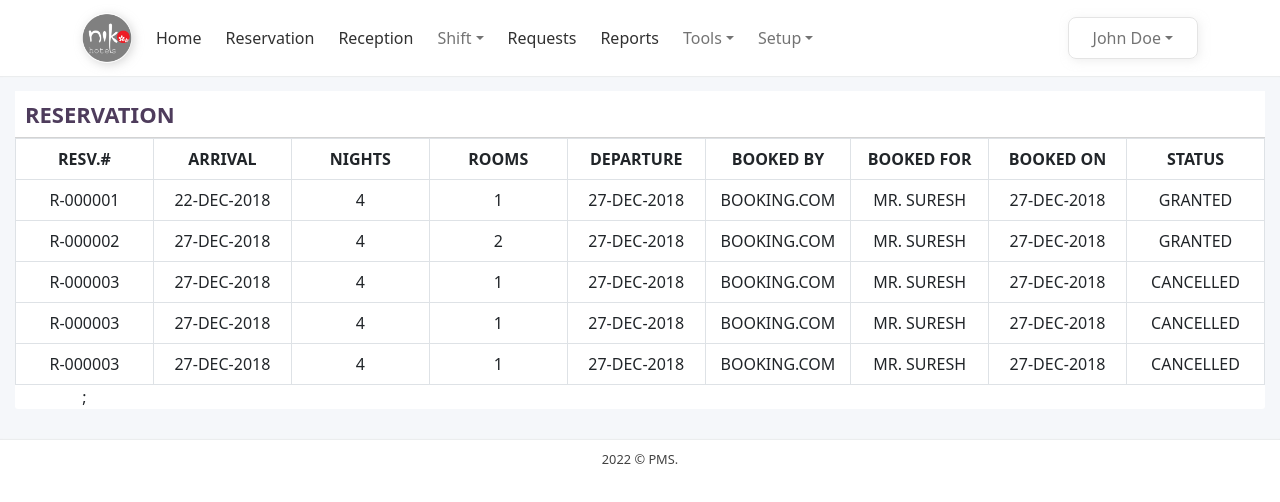
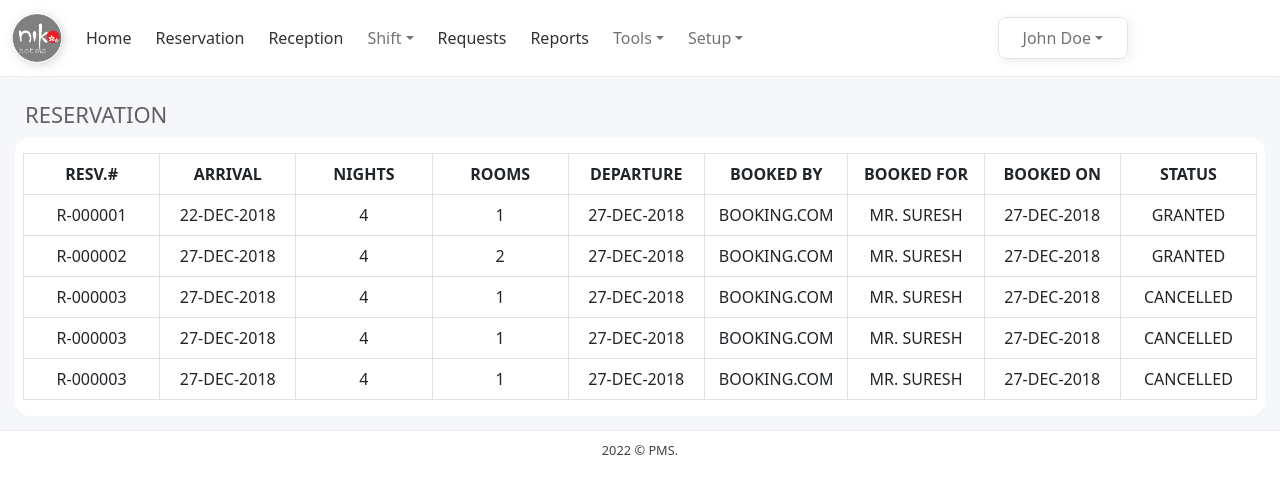
Before and after one commit to indocosmo-projects/PMS-Prototype, a React (Create React App) app: page / in a window 1280 px wide. Shown: the top 502 px of the page. Built offline with nearby package versions, Linux system fonts and the light colour scheme.

Commit message:
reservation page styling
reservation page styling

```diff
--- a/src/component/Common/Footer.jsx
+++ b/src/component/Common/Footer.jsx
@@ -4,9 +4,9 @@ import './Footer.css';
 class Footer extends React.Component {
     render() {
         return(
-            <div className="footer">
+            <footer className="footer">
                 <p > 2022  &#169; PMS. </p>
-            </div>
+            </footer>
         );
     }
 }
--- a/src/component/Common/Navigation.css
+++ b/src/component/Common/Navigation.css
@@ -19,8 +19,9 @@
     cursor: pointer;
 }
 .navbar{
-    display: flex;
-    justify-content: center;
+    /* display: flex; */
+    /* display: block; */
+    /* justify-content: center; */
     background-color: var(--white) !important;
     box-shadow:  0 1px 1px 0 rgba(219, 219, 219, 0.4);
 }
--- a/src/component/Reservation/Reservation.css
+++ b/src/component/Reservation/Reservation.css
@@ -1,3 +1,39 @@
-.thstyle{
-  /*  width: 125px; */
+/* .thstyle{
+   width: 125px;
+} */
+
+.reservation_table{
+  background-color: rgb(255, 255, 255);
+  border-radius:1em;
+  padding:0 .5em;
+  padding-top: 1em !important;
+  display: block;
+  overflow-x: auto;
+  white-space: nowrap;
 }
+
+.table-bordered>:not(caption)>* {
+  border-width: .5px 0 !important;
+}
+.table-bordered>:not(caption)>*>* {
+  border-width: 0 .5px !important;
+}
+
+::-webkit-scrollbar {
+  /* width: 10px; */
+  height: 5px;
+}
+
+/* Track */
+::-webkit-scrollbar-track {
+  /* box-shadow: inset 0 0 5px grey; */
+  border-radius: 4px;
+}
+
+/* Handle */
+::-webkit-scrollbar-thumb {
+  background: rgb(67, 67, 67);
+  border-radius: 10px;
+}
+
+/* ............horizontal scroll............. */
--- a/src/component/Reservation/Reservation.jsx
+++ b/src/component/Reservation/Reservation.jsx
@@ -1,4 +1,6 @@
 import React from 'react';
+import '../../style.css';
+import './Reservation.css';
 
 class Reservation extends React.Component {
 
@@ -30,7 +32,7 @@ class Reservation extends React.Component {
                         <td>{detail.bookedon}</td>
                         <td>{detail.status}</td>
                     </tr>
-                    )};
+                    )}
 
                 </tbody>
         );
@@ -38,18 +40,21 @@ class Reservation extends React.Component {
     }
 
 
+
     render() {
         return (
             <div className="section">
                 <div className="container-fluid">
+                <h5 className="header"> RESERVATION </h5>
+
+                    <div className='reservation_table'>
                     {/* ----- Heading ------ */}
-                    <div>
-                        <h5 className="header"> RESERVATION </h5>
-                    </div>
+                    {/* <div className='reservation_table_head'> */}
+                    {/* </div> */}
 
 
                             <table className="table table-bordered">
-                        <thead >
+                                <thead>
                                     <tr>
                                         <th className="thstyle">RESV.#</th>
                                         <th className="thstyle">ARRIVAL</th>
@@ -66,9 +71,10 @@ class Reservation extends React.Component {
                                         {this.tdata()}
 
                             </table>
-
                     </div>
                 </div>
+            </div>
+
         );
     }
 }
--- a/src/style.css
+++ b/src/style.css
@@ -1,3 +1,9 @@
+
+@import url('https://fonts.googleapis.com/css2?family=Poppins:ital,wght@0,200;0,300;0,400;0,500;0,600;0,700;0,800;1,300;1,400;1,500&display=swap');
+
+body{
+    font-family: 'Poppins', sans-serif;
+}
 .section{
    background-size: 100% 100%;
    padding : 15px;
@@ -7,18 +13,18 @@
 
 .container-fluid{
     border-radius:  3px;
-    background-color: white ;
+    /* background-color: white ; */
     padding : 0px !important;
 }
 
 .header {
-    background-color: white ;
+    /* background-color: white ; */
     padding : 10px;
     font-size: 22px;
-    font-weight: bold;
-    color : rgb(78, 60, 92);
-    border-bottom : 1px solid lightgray;
+    color : rgb(97, 97, 97);
+    /* border-bottom : 1px solid lightgray; */
     text-align : left;
     opacity : 1;
     margin-bottom: 0px;
+    font-weight: 500;
 }
```
Lines whose indentation alone changed are shown as unchanged.
